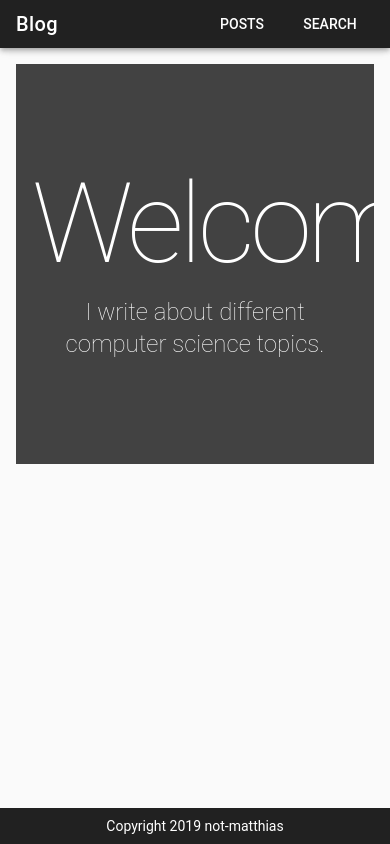
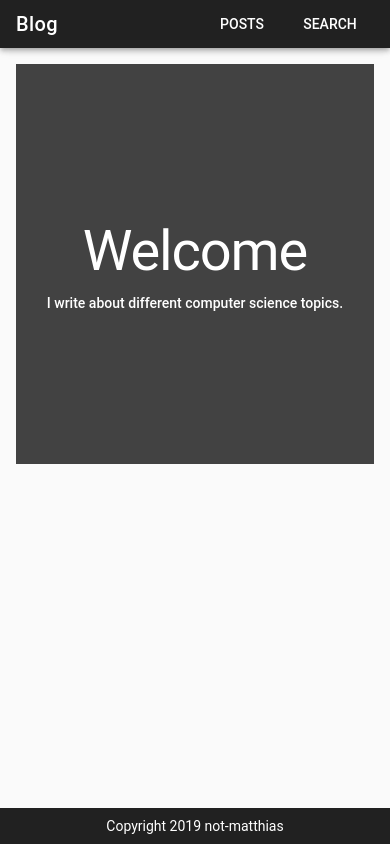
Before and after one commit to not-matthias/vue-blog, a Vue app: page / in a window 390 px wide. Built offline with nearby package versions, Linux system fonts and the light colour scheme; what vue-notification would draw is missing.

Commit message:
Mobile friendly homepage

```diff
--- a/src/views/Home.vue
+++ b/src/views/Home.vue
@@ -7,8 +7,18 @@
         <v-container fill-height>
           <v-layout align-center>
             <v-flex text-xs-center>
-              <h1 class="font-weight-thin display-4 pb-3">Welcome</h1>
-              <h3 class="font-weight-thin headline">I write about different computer science topics.</h3>
+              <h1
+                :class="{
+                  'display-4 pb-3' : $vuetify.breakpoint.smAndUp,
+                  'display-3 pb-1': $vuetify.breakpoint.xsOnly,
+                }"
+              >Welcome</h1>
+              <h3
+                :class="{
+                  'headline' : $vuetify.breakpoint.smAndUp,
+                  'body-2': $vuetify.breakpoint.xsOnly,
+                }"
+              >I write about different computer science topics.</h3>
             </v-flex>
           </v-layout>
         </v-container>
```
